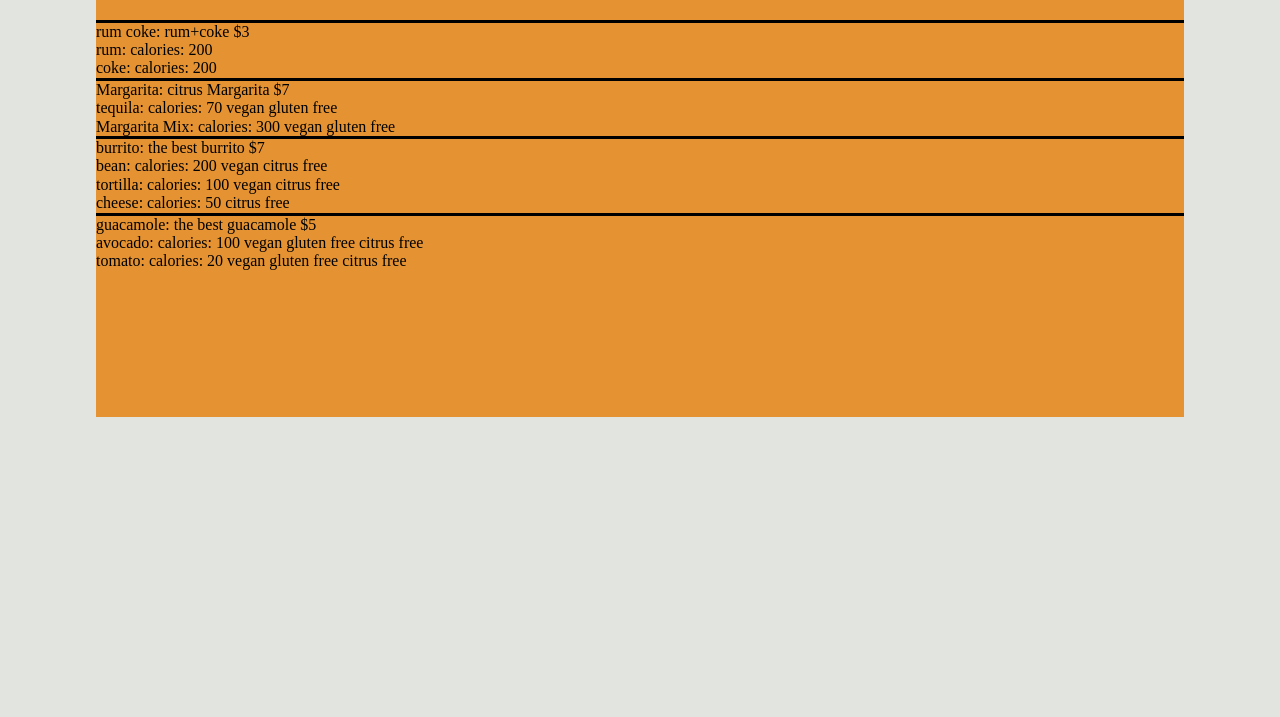
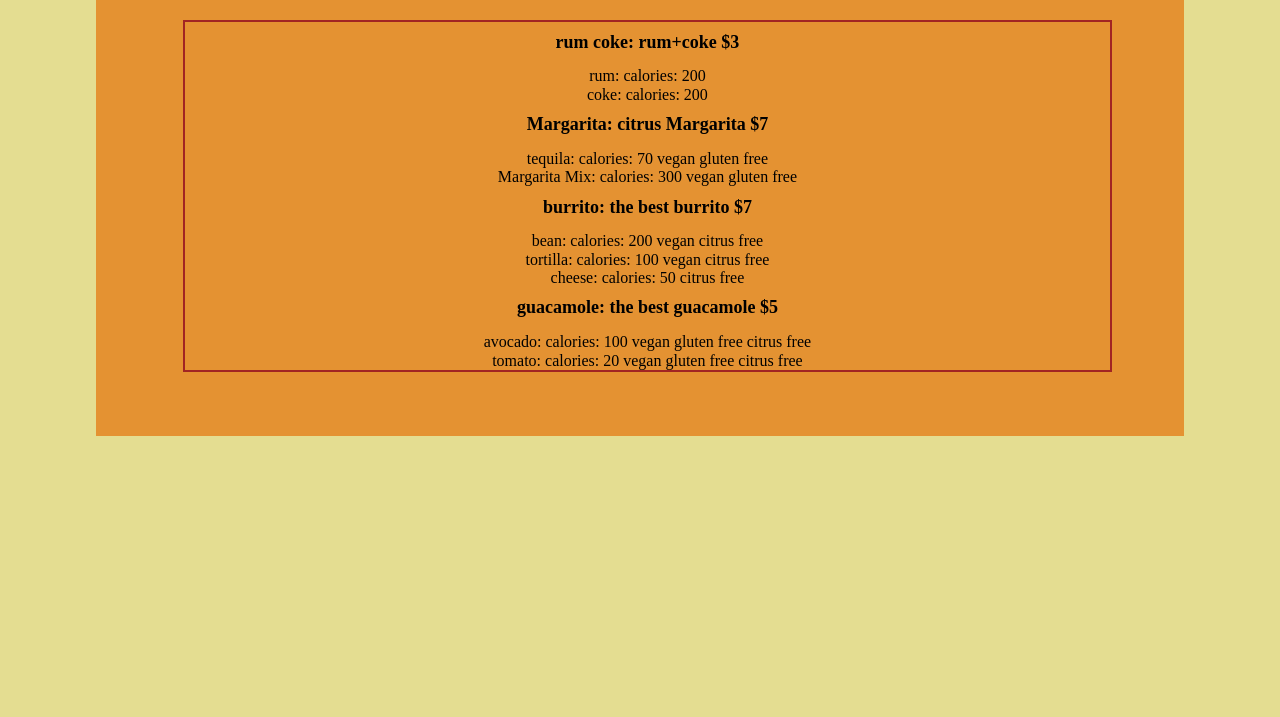
Before and after one commit to sionowen/Restaurant, a plain HTML site: page index.html in a window 1280 px wide. Shown: the part 83-800 px from the top of the page. Drawn offline with nearby package versions, Linux system fonts and the light colour scheme.

Commit message:
some additional refactoring and styling

```diff
--- a/main.css
+++ b/main.css
@@ -3,19 +3,19 @@
 	padding: 0;
 }
 body{
-	background-color: #e2e4df;
+	background-color: #E4DD91;
 
 
 }
 h1{
-border-bottom: solid 3px;
+	border-bottom: solid 3px;
 
 }
 
 .bigContainer{
 	margin: auto;
 	width: 85%;
-	height: 500px;
+	padding-bottom: 5%;
 	background-color: #e49232;
 }
 
@@ -27,6 +27,17 @@ border-bottom: solid 3px;
 }
 
 .drinks, .plates{
-	border-top: solid 3px;
 
+	padding-bottom: 15px;
+	font-weight: bold;
+	margin-top: 10px;
+	font-size: 18px;
 }
+
+.menu{
+	text-align: center;
+	border: solid 2px;
+	border-color: #A12523;
+	width: 85%;
+	margin-left: 8%;
+}
--- a/main.js
+++ b/main.js
@@ -114,7 +114,7 @@ Plate.prototype.toString = function() {
         + this.description + " "
         + this.price + " "
         + stringIngredients;
-}
+};
 
 // Plate isVegan() method
 // Check whether the plate is vegan or not
```
